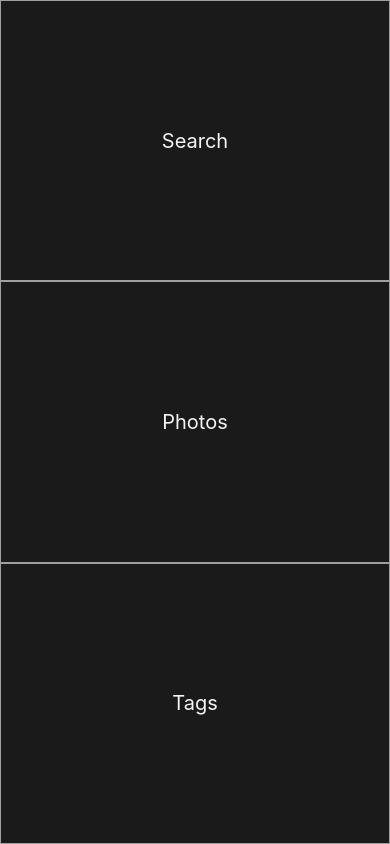
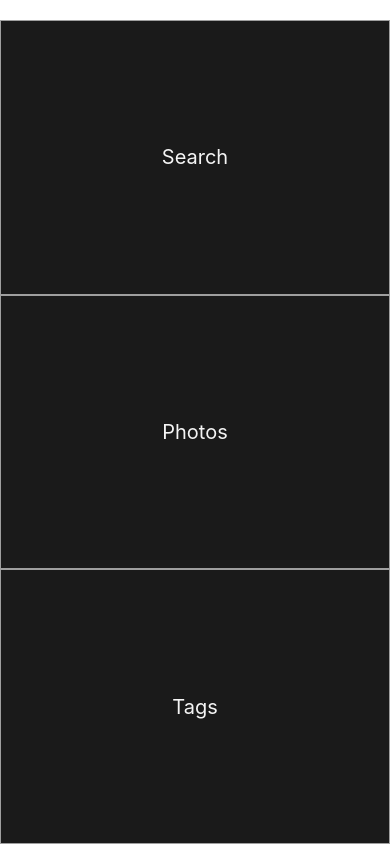
Before and after one commit to mahmoud16h/TaggyNative, a React Native app: screen / in a window 390 px wide. Built offline with nearby package versions, Linux system fonts and the light colour scheme.

Commit message:
indentation and status bar height

```diff
--- a/App.js
+++ b/App.js
@@ -1,7 +1,9 @@
 import React from 'react';
-import { StyleSheet, Text, View } from 'react-native';
+import { StyleSheet, Text, View, Platform, StatusBar } from 'react-native';
+const statusBarHeight = Platform.OS === 'android' ? StatusBar.currentHeight: 20;
 
 export default class App extends React.Component {
+
     render() {
         return (
            <View style={styles.container}>
@@ -21,6 +23,7 @@ export default class App extends React.Component {
 
 const styles = StyleSheet.create({
     container: {
+        marginTop: statusBarHeight,
         flex: 1,
         backgroundColor: '#fff',
         alignItems: 'center',
```
Lines whose indentation alone changed are shown as unchanged.
